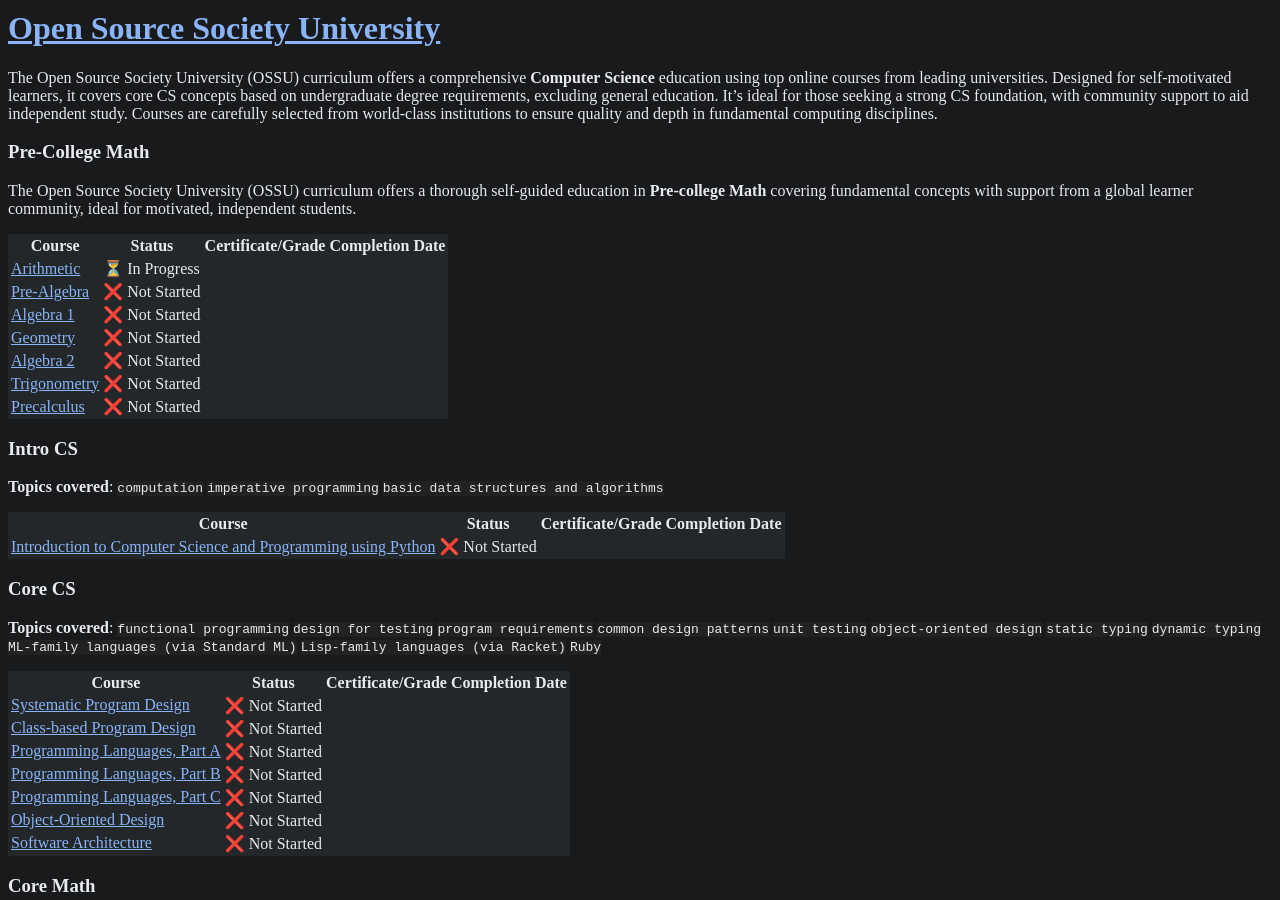
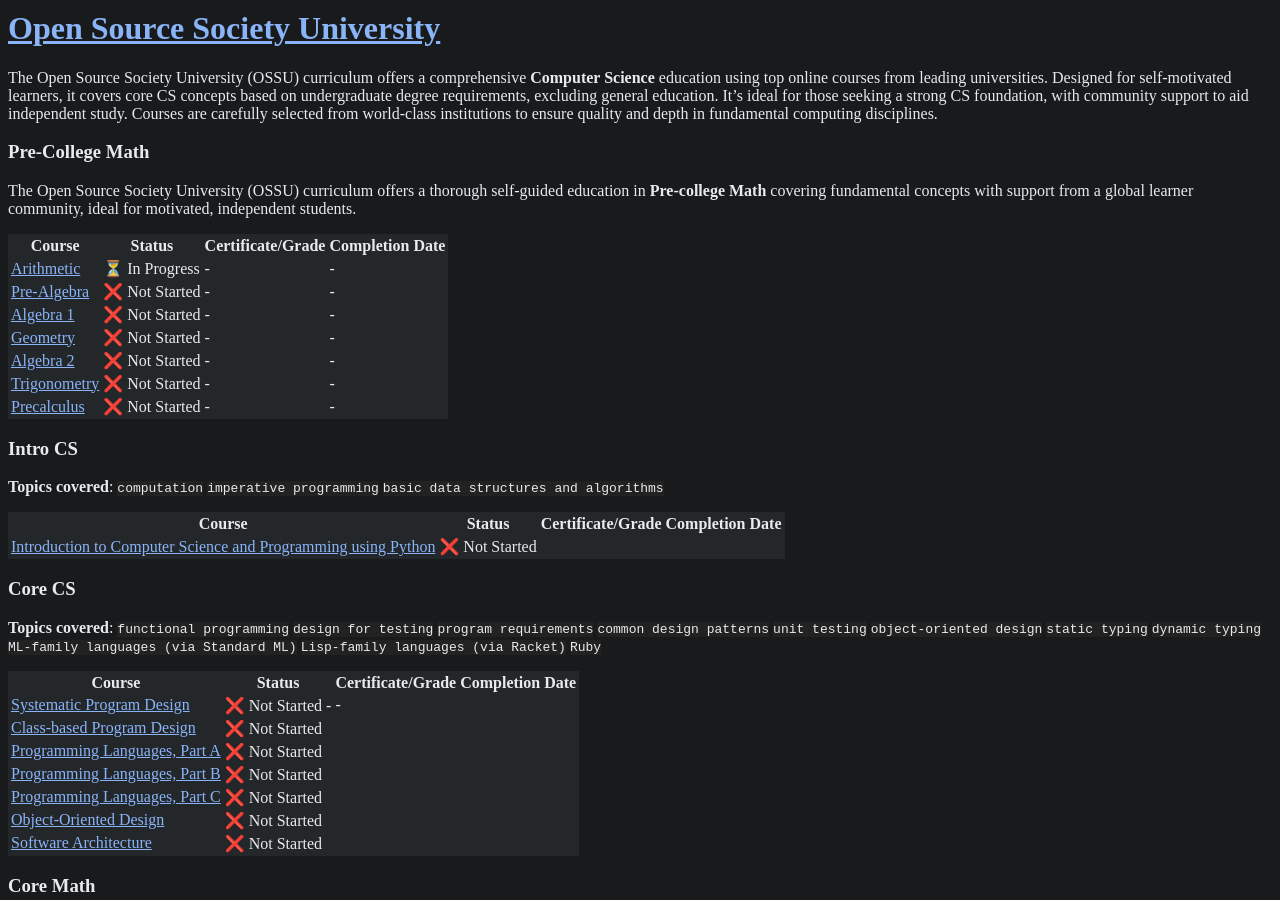
Before and after one commit to kowalski-codes/credentials, a Jekyll site: the page built from index.md, in a window 1280 px wide and 900 px high, scrolled down 625 px. Built offline with Jekyll 4.4.1, drawn with Linux system fonts in a browser that asks for light colours; our own code applies the rules of GitHub Pages for plain Markdown files.

Commit message:
Update index.md

```diff
--- a/index.md
+++ b/index.md
@@ -47,14 +47,14 @@ The Open Source Society University (OSSU) curriculum offers a comprehensive **Co
 The Open Source Society University (OSSU) curriculum offers a thorough self-guided education in **Pre-college Math**  covering fundamental concepts with support from a global learner community, ideal for motivated, independent students.
 
 | Course | Status | Certificate/Grade | Completion Date
-|-|-|-|-
-| [Arithmetic](/coursepages/arithmetic/README.md) | ⏳ In Progress
-| [Pre-Algebra](/coursepages/pre-algebra/README.md) | ❌ Not Started
-| [Algebra 1](/coursepages/algebra-1/README.md) | ❌ Not Started
-| [Geometry](/coursepages/geometry/README.md) | ❌ Not Started
-| [Algebra 2](/coursepages/algebra-2/README.md) | ❌ Not Started
-| [Trigonometry](/coursepages/trigonometry/README.md)  | ❌ Not Started
-| [Precalculus](/coursepages/precalculus/README.md) | ❌ Not Started
+|-|-|-|-|
+| [Arithmetic](/coursepages/arithmetic/README.md) | ⏳ In Progress |-|-|
+| [Pre-Algebra](/coursepages/pre-algebra/README.md) | ❌ Not Started |-|-|
+| [Algebra 1](/coursepages/algebra-1/README.md) | ❌ Not Started |-|-|
+| [Geometry](/coursepages/geometry/README.md) | ❌ Not Started |-|-|
+| [Algebra 2](/coursepages/algebra-2/README.md) | ❌ Not Started |-|-|
+| [Trigonometry](/coursepages/trigonometry/README.md)  | ❌ Not Started |-|-|
+| [Precalculus](/coursepages/precalculus/README.md) | ❌ Not Started |-|-|
 
 ### Intro CS
 **Topics covered**:
@@ -69,7 +69,7 @@ The Open Source Society University (OSSU) curriculum offers a thorough self-guid
 
 | Course | Status | Certificate/Grade | Completion Date |
 |-|-|-|-|
-| [Systematic Program Design](https://github.com/kowalski-codes/OSSU-Computer-Science/blob/master/coursepages/spd/README.md) | ❌ Not Started
+| [Systematic Program Design](https://github.com/kowalski-codes/OSSU-Computer-Science/blob/master/coursepages/spd/README.md) | ❌ Not Started -|-|
 | [Class-based Program Design](https://course.ccs.neu.edu/cs2510sp22/index.html) | ❌ Not Started
 | [Programming Languages, Part A](https://www.coursera.org/learn/programming-languages) | ❌ Not Started
 | [Programming Languages, Part B](https://www.coursera.org/learn/programming-languages-part-b) | ❌ Not Started
```
